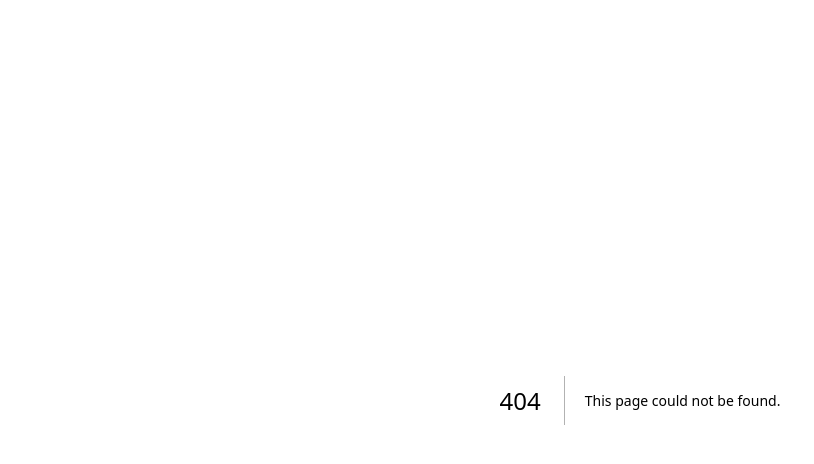
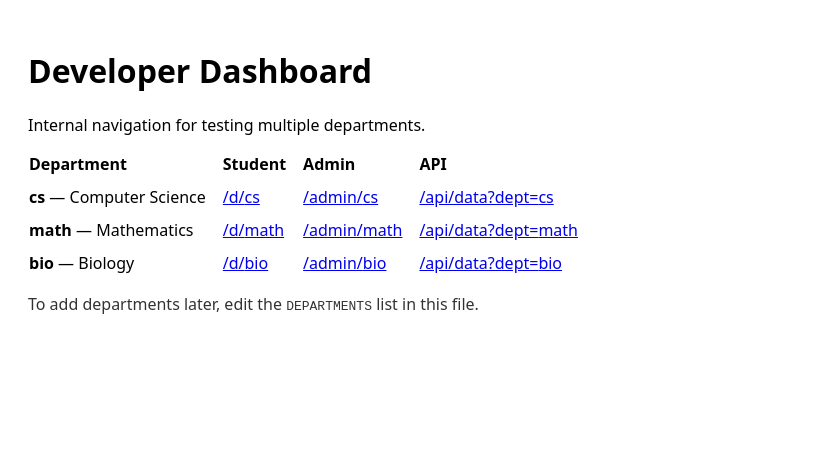
Before and after one commit to sashaelle/retake-scheduler, a Next.js app in the folder app/: page /dev in a window 1280 px wide. Before the commit this address had no page. Shown: the top 464 px of the page, without its empty margins (0-814 px from the left). Built offline with nearby package versions, Linux system fonts and the light colour scheme.

Commit message:
Developer dashboard page

```diff
--- /dev/null
+++ b/app/src/app/dev/page.jsx
@@ -0,0 +1,49 @@
+import Link from "next/link";
+
+const DEPARTMENTS = [
+  { key: "cs", name: "Computer Science" },
+  { key: "math", name: "Mathematics" },
+  { key: "bio", name: "Biology" },
+];
+
+export default function DevDashboard() {
+  return (
+    <main style={{ padding: 20, fontFamily: "system-ui" }}>
+      <h1>Developer Dashboard</h1>
+      <p>Internal navigation for testing multiple departments.</p>
+
+      <table style={{ marginTop: 12, borderCollapse: "collapse" }}>
+        <thead>
+          <tr>
+            <th style={{ textAlign: "left", paddingRight: 16 }}>Department</th>
+            <th style={{ textAlign: "left", paddingRight: 16 }}>Student</th>
+            <th style={{ textAlign: "left", paddingRight: 16 }}>Admin</th>
+            <th style={{ textAlign: "left" }}>API</th>
+          </tr>
+        </thead>
+        <tbody>
+          {DEPARTMENTS.map((d) => (
+            <tr key={d.key}>
+              <td style={{ paddingTop: 10, paddingRight: 16 }}>
+                <strong>{d.key}</strong> — {d.name}
+              </td>
+              <td style={{ paddingTop: 10, paddingRight: 16 }}>
+                <Link href={`/d/${d.key}`}>/d/{d.key}</Link>
+              </td>
+              <td style={{ paddingTop: 10, paddingRight: 16 }}>
+                <Link href={`/admin/${d.key}`}>/admin/{d.key}</Link>
+              </td>
+              <td style={{ paddingTop: 10 }}>
+                <a href={`/api/data?dept=${d.key}`}>/api/data?dept={d.key}</a>
+              </td>
+            </tr>
+          ))}
+        </tbody>
+      </table>
+
+      <p style={{ marginTop: 18, opacity: 0.8 }}>
+        To add departments later, edit the <code>DEPARTMENTS</code> list in this file.
+      </p>
+    </main>
+  );
+}
```
